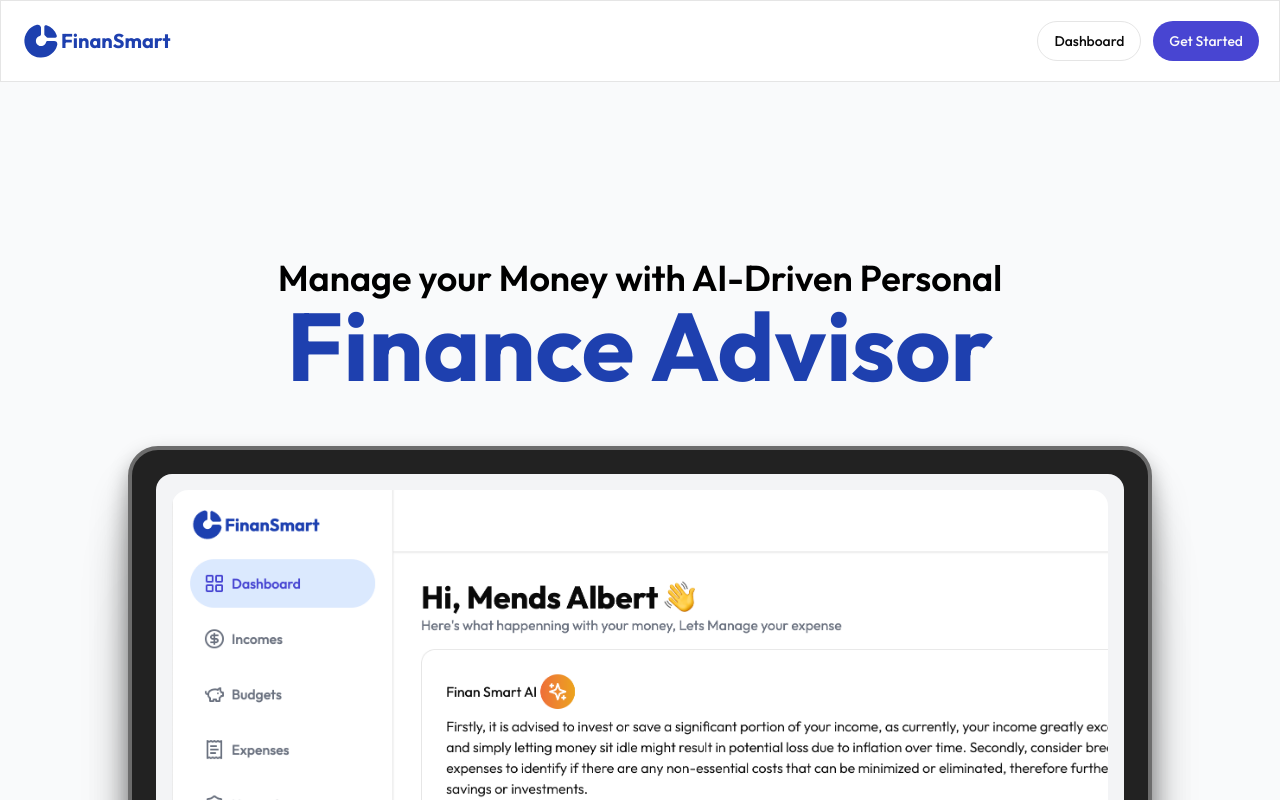
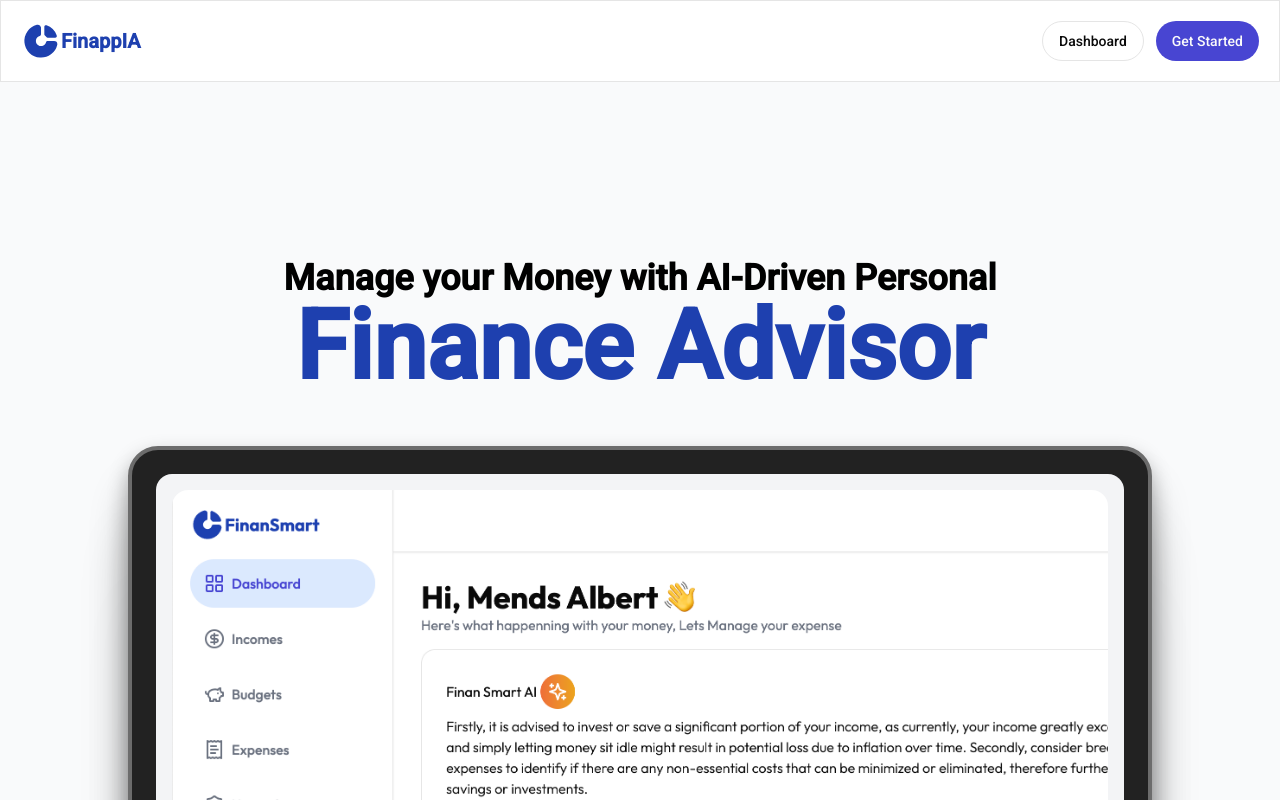
Before and after one commit to malopez19/financeAI, a Next.js app: page / in a window 1280 px wide. Shown: the top 800 px of the page. Built offline with nearby package versions, Linux system fonts and the light colour scheme; no server answers.

Commit message:
modified apps

```diff
--- a/app/(auth)/sign-in/[[...sign-in]]/page.jsx
+++ b/app/(auth)/sign-in/[[...sign-in]]/page.jsx
@@ -34,13 +34,8 @@ export default function Page() {
               </a>
 
               <h1 className="mt-2 text-2xl font-bold text-gray-900 sm:text-3xl md:text-4xl">
-                Welcome to Expense Tracker 🦑
+                Bienvenido a FinappIA
               </h1>
-
-              <p className="mt-4 leading-relaxed text-gray-500">
-                Lorem, ipsum dolor sit amet consectetur adipisicing elit.
-                Eligendi nam dolorum aliquam, quibusdam aperiam voluptatum.
-              </p>
             </div>
 
             <SignIn />
--- a/app/_components/Header.jsx
+++ b/app/_components/Header.jsx
@@ -10,7 +10,7 @@ function Header() {
     <div className="p-5 flex justify-between items-center border shadow-sm">
       <div className="flex flex-row items-center">
         <Image src={"/chart-donut.svg"} alt="logo" width={40} height={25} />
-        <span className="text-blue-800  font-bold text-xl">FinanSmart</span>
+        <span className="text-blue-800  font-bold text-xl">FinappIA</span>
       </div>
       {isSignedIn ? (
         <UserButton />
--- a/app/layout.js
+++ b/app/layout.js
@@ -1,9 +1,9 @@
-import { Inter, Outfit } from "next/font/google";
+import { Roboto , Outfit } from "next/font/google";
 import "./globals.css";
 import { ClerkProvider } from "@clerk/nextjs";
 import { Toaster } from "@/components/ui/sonner";
 
-const outfit = Outfit({ subsets: ["latin"] });
+const roboto = Roboto({  weight: '500', subsets: ["latin"] });
 
 export const metadata = {
   title: "Create Next App",
@@ -16,7 +16,7 @@ export default function RootLayout({ children }) {
       publishableKey={process.env.NEXT_PUBLIC_CLERK_PUBLISHABLE_KEY}
     >
       <html lang="en">
-        <body className={outfit.className}>
+        <body className={roboto.className}>
           <Toaster />
           {children}
         </body>
```
Also changed, not shown: 1 other file (tests, documents, lock files or other folders).
